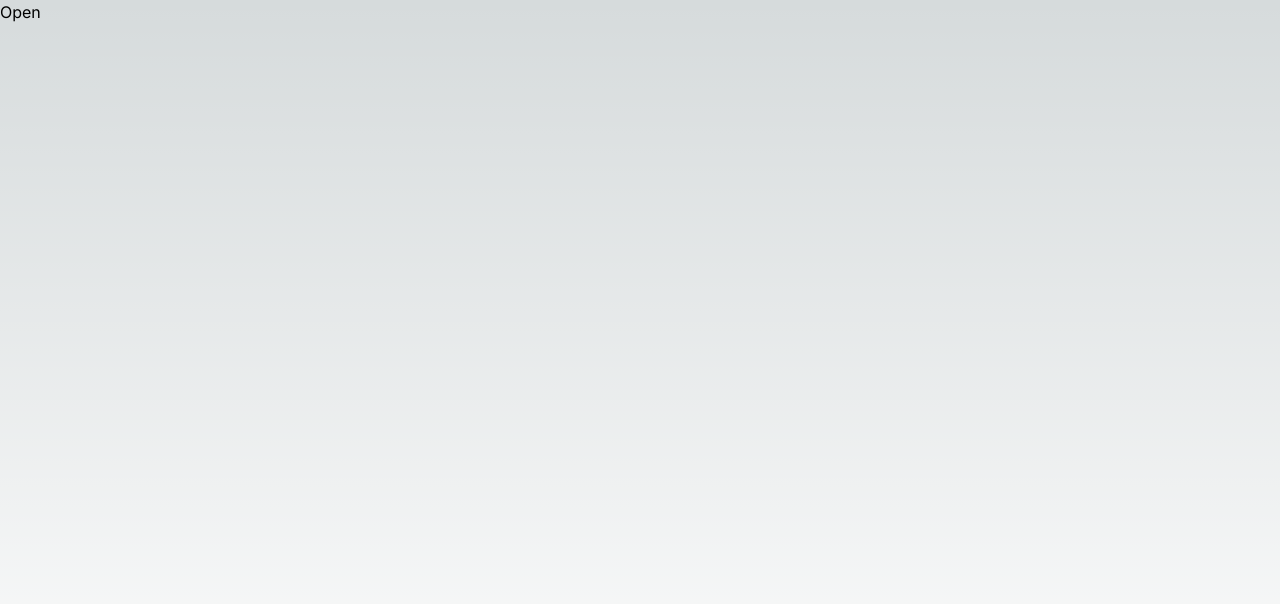
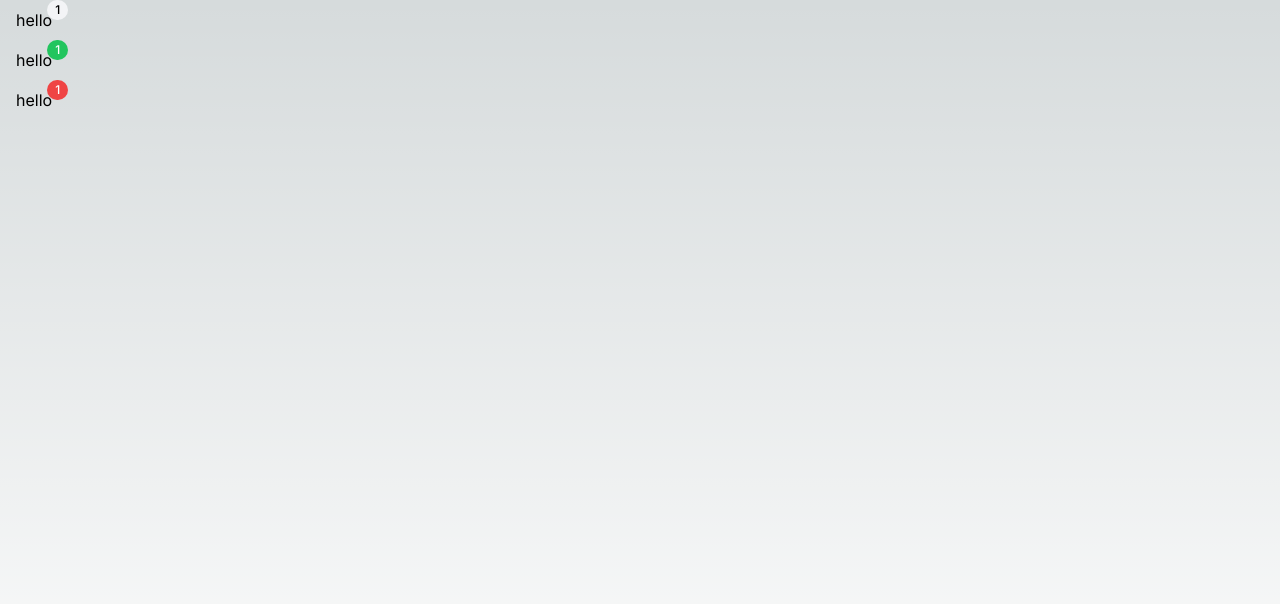
Before and after one commit to Knocking-42/Frontend, a Next.js app: page /test in a window 1280 px wide. Shown: the top 604 px of the page. Built offline with nearby package versions, Linux system fonts and the light colour scheme.

Commit message:
feat: :sparkles: Badge 추가

```diff
--- /dev/null
+++ b/src/_shared/components/Badge/Badge.tsx
@@ -0,0 +1,29 @@
+import { PropsWithChildren } from 'react';
+import { cva } from 'class-variance-authority';
+
+interface Props extends PropsWithChildren {
+  text: string;
+  type: 'common' | 'green' | 'red';
+}
+
+const BadgeVariants = cva(
+  'absolute top-0 right-0 inline-flex items-center px-2 py-0.5 rounded-full text-xs font-medium',
+  {
+    variants: {
+      type: {
+        common: 'bg-gray-100 text-black',
+        green: 'bg-success text-white',
+        red: 'bg-danger text-white',
+      },
+    },
+  },
+);
+
+export const Badge = ({ text, type, children }: Props) => {
+  return (
+    <div className='relative w-fit px-4 py-2'>
+      <span className={BadgeVariants({ type })}>{text}</span>
+      {children}
+    </div>
+  );
+};
--- a/src/app/test/page.tsx
+++ b/src/app/test/page.tsx
@@ -1,5 +1,6 @@
 'use client';
 
+import { Badge } from '@/_shared/components/Badge/Badge';
 import { ToastList, useToast } from '@/_shared/components/Toast';
 
 export default function Home() {
@@ -7,8 +8,24 @@ export default function Home() {
 
   return (
     <div>
-      <button onClick={handleClickButton}>Open</button>
-      <ToastList toastList={toasts} />
+      <Badge
+        text='1'
+        type='common'
+      >
+        hello
+      </Badge>
+      <Badge
+        text='1'
+        type='green'
+      >
+        hello
+      </Badge>
+      <Badge
+        text='1'
+        type='red'
+      >
+        hello
+      </Badge>
     </div>
   );
 }
```
